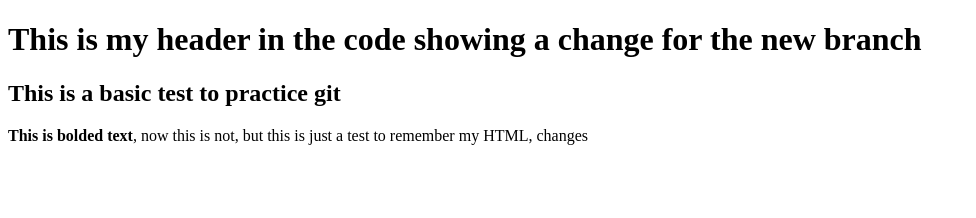
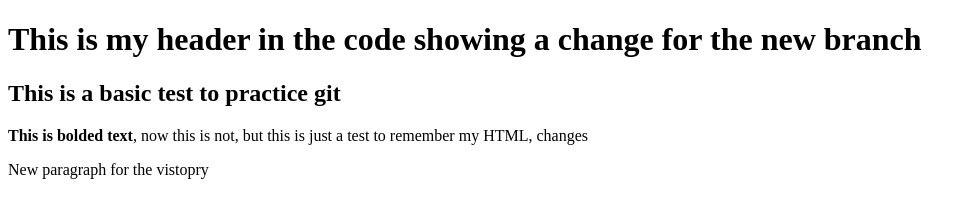
Before and after one commit to cpazoszarain7/codingdemo, a plain HTML site: page index.html in a window 1280 px wide. Shown: the whole page, without its empty margins (0-976 px from the left). Drawn offline with Linux system fonts and the light colour scheme.

Commit message:
final test

```diff
--- a/index.html
+++ b/index.html
@@ -11,5 +11,6 @@
         <h2>This is a basic test to practice git</h2>
     <p><b>This is bolded text</b>, now this is not, but this is just a test to remember my HTML, changes
     </p>
+    <p>New paragraph for the vistopry</p>
     </body>
 </html>
```
